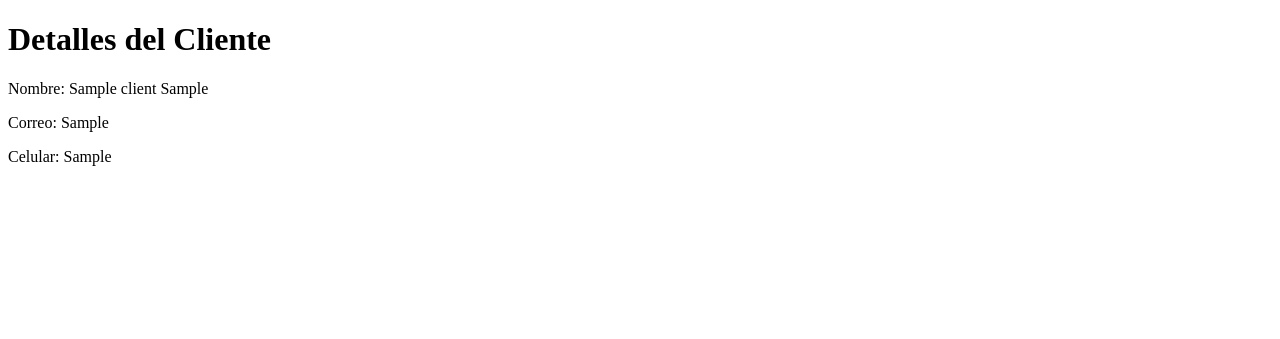
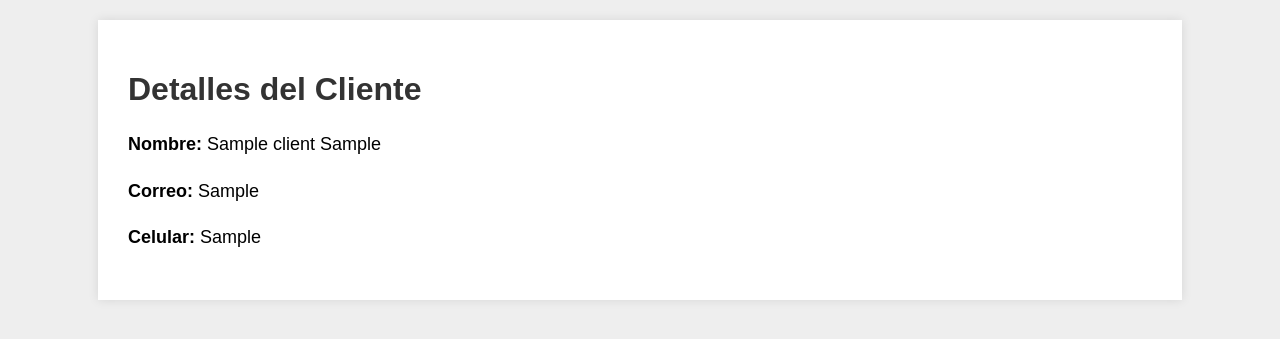
Before and after one commit to DLALD/django-app, a Django app: page /finance/client_details/1 in a window 1280 px wide. Shown: the top 339 px of the page. Run offline with Django 5.2, Linux system fonts and the light colour scheme; tables that the repository leaves empty hold one stand-in row (values such as "Sample post").

Commit message:
taller evaluativo 2

```diff
--- a/app/app/settings.py
+++ b/app/app/settings.py
@@ -43,6 +43,7 @@ INSTALLED_APPS = [
     'django.contrib.sessions',
     'django.contrib.messages',
     'django.contrib.staticfiles',
+    'django.contrib.humanize',
 ]
 
 MIDDLEWARE = [
--- a/app/finance/models.py
+++ b/app/finance/models.py
@@ -51,4 +51,5 @@ class Transaction(DateTimeModel):
     tipo_transaccion = models.ForeignKey(TransactionType, on_delete=models.CASCADE)
 
     def __str__(self):
-        return f"Transacción {self.id}"
+        monto_formateado = "${:,.2f}".format(self.monto)
+        return f"Transacción {self.id} - Monto: {monto_formateado}"
--- a/app/finance/templates/finance/client_details.html
+++ b/app/finance/templates/finance/client_details.html
@@ -4,12 +4,56 @@
     <meta charset="UTF-8">
     <meta name="viewport" content="width=device-width, initial-scale=1.0">
     <title>Detalles del Cliente</title>
+    <style>
+        body {
+            font-family: Arial, sans-serif;
+            margin: 0;
+            padding: 0;
+            background-color: #f0f0f0;
+            margin-top:20px;
+            background:#eee;
+        }
+        .container {
+            width: 80%;
+            margin: auto;
+            background-color: #fff;
+            padding: 30px;
+            box-shadow: 0px 0px 10px 0px rgba(0,0,0,0.1);
+        }
+        h1 {
+            color: #333;
+        }
+        p {
+            font-size: 18px;
+            line-height: 1.6;
+        }
+        .card {
+            box-shadow: 0 20px 27px 0 rgb(0 0 0 / 5%);
+        }
+        .avatar.sm {
+            width: 2.25rem;
+            height: 2.25rem;
+            font-size: .818125rem;
+        }
+        .table-nowrap .table td, .table-nowrap .table th {
+            white-space: nowrap;
+        }
+        .table>:not(caption)>*>* {
+            padding: 0.75rem 1.25rem;
+            border-bottom-width: 1px;
+        }
+        table th {
+            font-weight: 600;
+            background-color: #eeecfd !important;
+        }
+    </style>
 </head>
 <body>
-    <h1>Detalles del Cliente</h1>
-    <p>Nombre: {{ client.nombres }} {{ client.apellidos }}</p>
-    <p>Correo: {{ client.correo }}</p>
-    <p>Celular: {{ client.celular }}</p>
-    <!-- Incluye aquí cualquier otro detalle que quieras mostrar sobre el cliente -->
+    <div class="container">
+        <h1>Detalles del Cliente</h1>
+        <p><strong>Nombre:</strong> {{ client.nombres }} {{ client.apellidos }}</p>
+        <p><strong>Correo:</strong> {{ client.correo }}</p>
+        <p><strong>Celular:</strong> {{ client.celular }}</p>
+    </div>
 </body>
 </html>
--- a/app/finance/urls.py
+++ b/app/finance/urls.py
@@ -2,8 +2,10 @@ from django.urls import path
 from . import views
 
 urlpatterns = [
-    path('client_details/<int:client_id>', views.client_details, name='client_details'),
-    path('client_details/', views.client_details_default, name='client_details_default'),
-    path('client_details_default', views.client_details_default, name='client_details_default'),
-    path('', views.all_transactions, name='finance'),  # URL raíz para mostrar todas las transacciones
+   path("", views.index, name= 'index'),
+   path('client_details/<int:client_id>', views.client_details, name='client_details'),# http://127.0.0.1:8000/finance/client_details/1   // cambia el numero por cada cliente,su id
+   path('client_details/', views.client_details_default, name='client_details_default'),# http://127.0.0.1:8000/finance/client_details/1
+   path('client_details_default', views.client_details_default, name='client_details_default'),#http://127.0.0.1:8000/finance/client_details/1
+   path('all_transactions', views.all_transactions, name='all_transactions'),  # http://127.0.0.1:8000/finance/all_transactions
+
 ]
```
Also changed, not shown: app/finance/templates/finance/all_transactions.html (+29 -5 lines).
